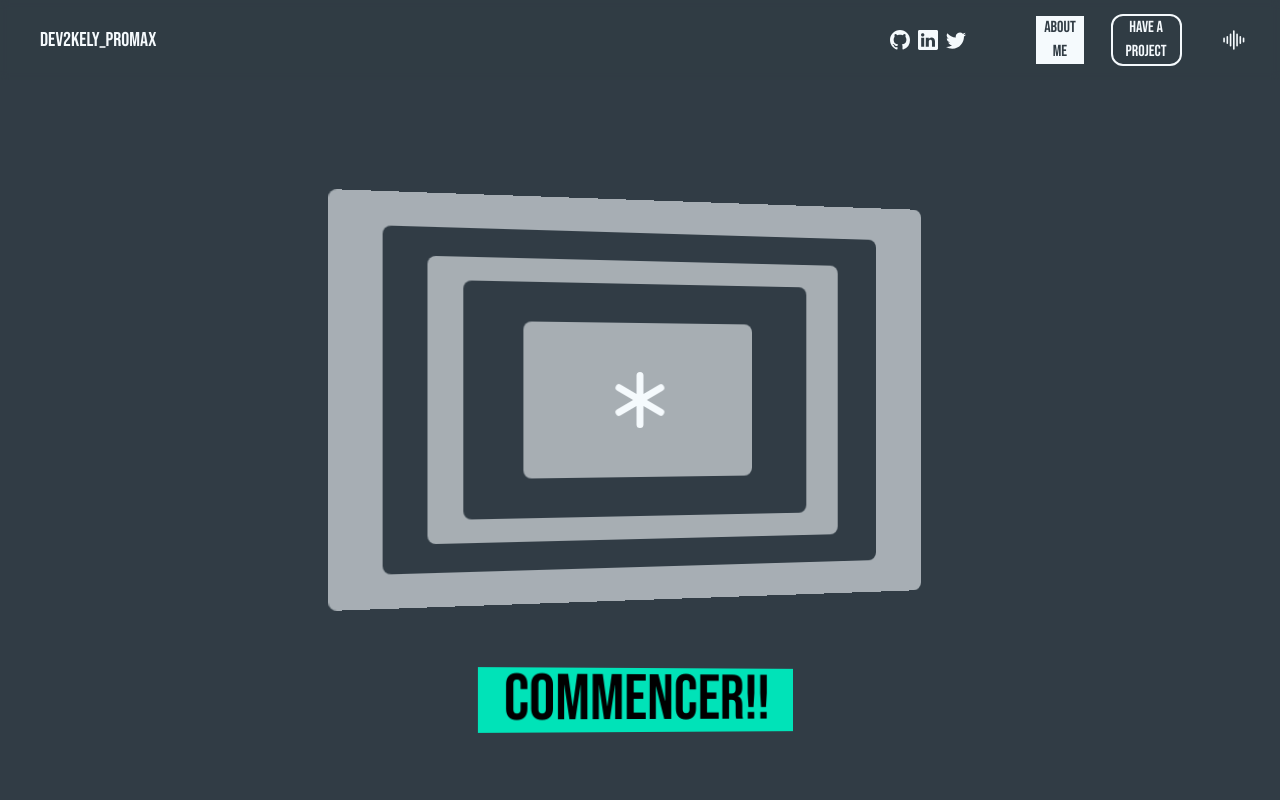
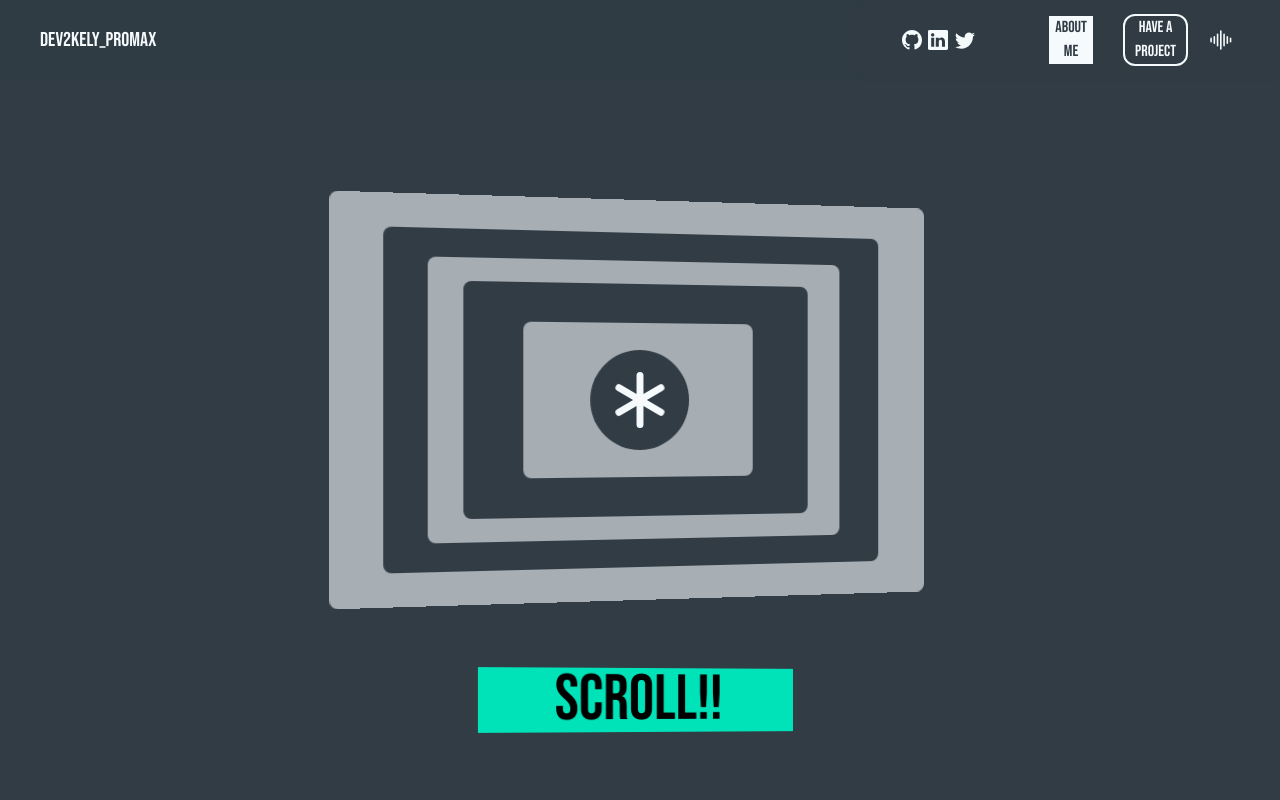
Before and after one commit to THE-AUDIO/gsap-motion, an Angular app: page / in a window 1280 px wide. Shown: the top 800 px of the page. Built offline with nearby package versions, Linux system fonts and the light colour scheme.

Commit message:
anim text

```diff
--- a/src/app/app.component.html
+++ b/src/app/app.component.html
@@ -5,51 +5,60 @@
         <li class="text-over text-xl w-1/3 h-full flex justify-start items-center">
           <span class="ml-10">Dev2Kely_ProMax</span>
         </li>
-        <li class="w-1/3">
-          <div class="w-full flex justify-around items-center">
-            <div class="w-1/5 flex justify-around items-center">
-              <ul class="w-full flex justify-around items-center">
-                <li class="w-max">
+        <li class="w-1/2 xl:w-1/3 flex justify-end xl:justify-center items-center h-full relative bg-transparent">
+          <svg (click)="this.ToogleMenu()" xmlns="http://www.w3.org/2000/svg" width="36" height="36"  class="bi bi-list-nested fill-over flex xl:hidden mr-10 cursor-pointer" viewBox="0 0 16 16">
+            <path fill-rule="evenodd" d="M4.5 11.5A.5.5 0 0 1 5 11h10a.5.5 0 0 1 0 1H5a.5.5 0 0 1-.5-.5m-2-4A.5.5 0 0 1 3 7h10a.5.5 0 0 1 0 1H3a.5.5 0 0 1-.5-.5m-2-4A.5.5 0 0 1 1 3h10a.5.5 0 0 1 0 1H1a.5.5 0 0 1-.5-.5"/>
+          </svg>
+          <div class="trans xl:w-full flex justify-start xl:justify-around items-center flex-col absolute top-0 xl:relative xl:flex-row h-screen w-full xl:h-max bg-black/85 p-4 z-50 backdrop-blur-sm xl:bg-transparent -right-full xl:right-0" [ngClass]="{'!right-0': menuState}">
+            <div class="w-full xl:w-1/5 flex justify-center items-center h-1/4 xl:h-max  relative">
+              <svg (click)="this.ToogleMenu()" xmlns="http://www.w3.org/2000/svg" width="36" height="36" class="bi bi-justify-right absolute top-4 right-4 fill-over cursor-pointer flex xl:hidden" viewBox="0 0 16 16">
+                <path fill-rule="evenodd" d="M6 12.5a.5.5 0 0 1 .5-.5h7a.5.5 0 0 1 0 1h-7a.5.5 0 0 1-.5-.5m-4-3a.5.5 0 0 1 .5-.5h11a.5.5 0 0 1 0 1h-11a.5.5 0 0 1-.5-.5m0-3a.5.5 0 0 1 .5-.5h11a.5.5 0 0 1 0 1h-11a.5.5 0 0 1-.5-.5m0-3a.5.5 0 0 1 .5-.5h11a.5.5 0 0 1 0 1h-11a.5.5 0 0 1-.5-.5"/>
+              </svg>
+              <ul class="w-full flex justify-around items-start tracking-[.15rem] xl:items-center flex-col xl:flex-row h-full xl:h-max">
+                <li class="w-max xl:w-max flex justify-center items-center">
                   <svg xmlns="http://www.w3.org/2000/svg" width="20" height="20" class="bi bi-github fill-over"
                     viewBox="0 0 16 16">
                     <path
                       d="M8 0C3.58 0 0 3.58 0 8c0 3.54 2.29 6.53 5.47 7.59.4.07.55-.17.55-.38 0-.19-.01-.82-.01-1.49-2.01.37-2.53-.49-2.69-.94-.09-.23-.48-.94-.82-1.13-.28-.15-.68-.52-.01-.53.63-.01 1.08.58 1.23.82.72 1.21 1.87.87 2.33.66.07-.52.28-.87.51-1.07-1.78-.2-3.64-.89-3.64-3.95 0-.87.31-1.59.82-2.15-.08-.2-.36-1.02.08-2.12 0 0 .67-.21 2.2.82.64-.18 1.32-.27 2-.27s1.36.09 2 .27c1.53-1.04 2.2-.82 2.2-.82.44 1.1.16 1.92.08 2.12.51.56.82 1.27.82 2.15 0 3.07-1.87 3.75-3.65 3.95.29.25.54.73.54 1.48 0 1.07-.01 1.93-.01 2.2 0 .21.15.46.55.38A8.01 8.01 0 0 0 16 8c0-4.42-3.58-8-8-8" />
                   </svg>
+                  <span class="ml-2 text-over text-lg flex xl:hidden">GiHub</span>
                 </li>
-                <li class="w-max">
+                <li class="w-max flex justify-start items-center">
                   <svg xmlns="http://www.w3.org/2000/svg" width="20" height="20" class="bi bi-linkedin fill-over"
                     viewBox="0 0 16 16">
                     <path
                       d="M0 1.146C0 .513.526 0 1.175 0h13.65C15.474 0 16 .513 16 1.146v13.708c0 .633-.526 1.146-1.175 1.146H1.175C.526 16 0 15.487 0 14.854zm4.943 12.248V6.169H2.542v7.225zm-1.2-8.212c.837 0 1.358-.554 1.358-1.248-.015-.709-.52-1.248-1.342-1.248S2.4 3.226 2.4 3.934c0 .694.521 1.248 1.327 1.248zm4.908 8.212V9.359c0-.216.016-.432.08-.586.173-.431.568-.878 1.232-.878.869 0 1.216.662 1.216 1.634v3.865h2.401V9.25c0-2.22-1.184-3.252-2.764-3.252-1.274 0-1.845.7-2.165 1.193v.025h-.016l.016-.025V6.169h-2.4c.03.678 0 7.225 0 7.225z" />
                   </svg>
+                  <span class="ml-2 text-over text-lg flex xl:hidden">LinkedIn</span>
                 </li>
-                <li>
+                <li class="w-max flex justify-start items-center">
                   <svg xmlns="http://www.w3.org/2000/svg" width="20" height="20" class="bi bi-twitter fill-over"
                     viewBox="0 0 16 16">
                     <path
                       d="M5.026 15c6.038 0 9.341-5.003 9.341-9.334q.002-.211-.006-.422A6.7 6.7 0 0 0 16 3.542a6.7 6.7 0 0 1-1.889.518 3.3 3.3 0 0 0 1.447-1.817 6.5 6.5 0 0 1-2.087.793A3.286 3.286 0 0 0 7.875 6.03a9.32 9.32 0 0 1-6.767-3.429 3.29 3.29 0 0 0 1.018 4.382A3.3 3.3 0 0 1 .64 6.575v.045a3.29 3.29 0 0 0 2.632 3.218 3.2 3.2 0 0 1-.865.115 3 3 0 0 1-.614-.057 3.28 3.28 0 0 0 3.067 2.277A6.6 6.6 0 0 1 .78 13.58a6 6 0 0 1-.78-.045A9.34 9.34 0 0 0 5.026 15" />
                   </svg>
+                  <span class="ml-2 text-over text-lg flex xl:hidden">Twiter</span>
                 </li>
-
               </ul>
             </div>
-            <div class="w-1/2  flex justify-around items-center">
-              <ul class="w-full flex justify-around items-center">
-                <li class="w-1/3">
+            <div class="w-full xl:w-1/2  flex justify-center items-start xl:items-center h-1/4 xl:h-max">
+              <ul class="w-full h-full flex justify-around items-center flex-col-reverse xl:flex-row">
+                <li class="w-full xl:w-1/3 flex justify-start xl:justify-center items-center h-1/3 xl:h-max">
                   <button
                     class="w-2/3 text-primary z-10 relative overflow-hidden bg-over flex justify-center items-cente0">
                     <span class="relative z-10">ABOUT ME</span>
                   </button>
                 </li>
-                <li class="w-1/2">
+                <li class="w-full xl:w-1/2 flex justify-start xl:justify-center items-center h-1/3 xl:h-max">
                   <button class="border-2 border-over rounded-xl w-2/3 text-over">HAVE A PROJECT</button>
                 </li>
-                <li class="w-max h-full">
+                <li class="w-full xl:w-max flex justify-start xl:justify-center items-center h-1/3 xl:h-max">
                   <svg xmlns="http://www.w3.org/2000/svg" width="26" height="26" class="bi bi-soundwave fill-over"
                     viewBox="0 0 16 16">
                     <path fill-rule="evenodd"
                       d="M8.5 2a.5.5 0 0 1 .5.5v11a.5.5 0 0 1-1 0v-11a.5.5 0 0 1 .5-.5m-2 2a.5.5 0 0 1 .5.5v7a.5.5 0 0 1-1 0v-7a.5.5 0 0 1 .5-.5m4 0a.5.5 0 0 1 .5.5v7a.5.5 0 0 1-1 0v-7a.5.5 0 0 1 .5-.5m-6 1.5A.5.5 0 0 1 5 6v4a.5.5 0 0 1-1 0V6a.5.5 0 0 1 .5-.5m8 0a.5.5 0 0 1 .5.5v4a.5.5 0 0 1-1 0V6a.5.5 0 0 1 .5-.5m-10 1A.5.5 0 0 1 3 7v2a.5.5 0 0 1-1 0V7a.5.5 0 0 1 .5-.5m12 0a.5.5 0 0 1 .5.5v2a.5.5 0 0 1-1 0V7a.5.5 0 0 1 .5-.5" />
                   </svg>
+                  <span class="ml-2 flex xl:hidden text-over text-lg">Audio</span>
                 </li>
               </ul>
             </div>
@@ -58,12 +67,12 @@
       </ul>
     </nav>
     <section #wel  class="h-screen w-full bg-primary z-40 flex justify-center items-center flex-col fixed top-0">
-      <div class="t3d h-[400px] w-[600px] bg-over/60 flex justify-center items-center rounded-lg">
+      <div class="anim t3d h-[400px] w-[600px] bg-over/60 flex justify-center items-center rounded-lg">
           <span class="w-5/6 h-5/6 bg-primary flex justify-center items-center rounded-lg">
             <span class="w-5/6 h-5/6 bg-over/60 flex justify-center items-center rounded-lg">
               <span class="w-5/6 h-5/6 bg-primary flex justify-center items-center rounded-lg">
                 <span class="w-2/3 h-2/3 bg-over/60 flex justify-center items-center rounded-lg">
-                  <span class="w-2/3 h-2/3 bg-transparent flex justify-center items-center relative rounded-lg">
+                  <span class="w-[100px] h-[100px] bg-primary flex justify-center items-center relative rounded-full">
                     <svg #svg xmlns="http://www.w3.org/2000/svg" width="56" height="56" class="bi bi-asterisk fill-over absolute" viewBox="0 0 16 16">
                       <path d="M8 0a1 1 0 0 1 1 1v5.268l4.562-2.634a1 1 0 1 1 1 1.732L10 8l4.562 2.634a1 1 0 1 1-1 1.732L9 9.732V15a1 1 0 1 1-2 0V9.732l-4.562 2.634a1 1 0 1 1-1-1.732L6 8 1.438 5.366a1 1 0 0 1 1-1.732L7 6.268V1a1 1 0 0 1 1-1"/>
                     </svg>
@@ -75,25 +84,38 @@
       </div>
       <div class="wel1 flex justify-center items-center w-full h-[200px] absolute bottom-0">
         <button class="t3d w-full h-[8vh] relative flex justify-center items-center">
-          <span class=" text-[4rem] w-1/4 h-full flex justify-center items-center top-0 left-0 !bg-secondary">COMMENCER!!</span>
+          <span class=" text-[4rem] w-1/4 h-full flex justify-center items-center top-0 left-0 !bg-secondary">SCROLL!!</span>
         </button>
       </div>
     </section>
-    <section class="h-screen w-full fixed bg-primary z-30 flex justify-center items-center">
-        <div class="t3d bg-over h-[200px] w-[250px]">
+
+    <section class="h-screen w-full fixed bg-primary z-30 flex justify-center items-center p-10">
+      <div #hello id="hello" class="text-primary overflow-hidden z-10 text-[10rem] bg-secondary flex  justify-center items-center h-[400px] w-[400px] rounded-full relative">
+          <img ngSrc="assets/image/sun.jpeg" priority fill alt="sun">
+          <span>H</span>
+          <span>E</span>
+          <span>L</span>
+          <span>L</span>
+          <span>O</span>
+          <div class="absolute w-full h-1 bg-primary"></div>
         </div>
     </section>
+
+   <section class="w-full h-max">
     <section class="h-screen w-full z-10 bg-primary"></section>
     <section class="hiddenWell h-[50vh] w-full z-10 bg-primary"></section>
     <section class="hiddenWell1 h-[10vh] w-full z-10 bg-primary"></section>
     <section class="h-screen w-full z-10 bg-primary"></section>
+    <section class="anim-hello w-full z-10 bg-primary"></section>
+    <section class="h-[20vh]"></section>
+   </section>
 
 
     <div #ref class="more fixed top-1/3 left-10  h-1/2 w-1/4 rounded-full z-50 opacity-0 scale-0">
       <div class="text flex justify-around items-center flex-col">
-        <span class="text-[6rem]">WEBSITE</span>
-        <span class="text-[6rem]" [style.color]="color" #texte>{{this.nom}}</span>
-        <button class="btn w-1/2 bg-yellow-600 h-32 text-[4rem]">OPPEN</button>
+        <span class="text-[4rem] xl:text-[6rem]">WEBSITE</span>
+        <span class="text-[4rem] xl:text-[6rem]" [style.color]="color" #texte>{{this.nom}}</span>
+        <button class="btn w-1/2 bg-yellow-600 h-max text-[2rem] xl:text-[4rem] text-primary">OPPEN</button>
       </div>
     </div>
 
@@ -112,4 +134,10 @@
       </div>
       }
     </section>
+    <div class="relative z-40 flex justify-center items-center">
+      <span class="text-[3rem] text-white underline cursor-pointer hover:text-secondary trans">click for more</span>
+    </div>
+    <section class="h-screen w-full bg-primary z-40 relative">
+
+    </section>
   </div>
--- a/src/app/app.component.scss
+++ b/src/app/app.component.scss
@@ -6,9 +6,23 @@
     transform: perspective(1000px) rotateY(10deg) rotateX(0deg);
 
 }
+.trans{
+    transition: 500ms ease-in-out;
+}
 
 .t3d{
     transform: perspective(1000px) rotateY(10deg) rotateX(0deg);
+}
+.anim{
+    animation: t3d 2s infinite ease-in-out alternate;
+    @keyframes t3d {
+        0%{
+            transform: perspective(1000px) rotateY(20deg) rotateX(0deg);
+        }
+        100%{
+        transform: perspective(1000px) rotateY(0deg) rotateX(0);
+        }
+    }
 }
 .btn-more{
     position: relative !important;
@@ -44,3 +58,6 @@
 
     }
 }
+#hello span{
+    text-shadow: 4px 4px 0px #000000
+}
--- a/src/app/app.component.ts
+++ b/src/app/app.component.ts
@@ -1,4 +1,4 @@
-import { isPlatformBrowser } from '@angular/common';
+import { CommonModule, isPlatformBrowser } from '@angular/common';
 import { AfterViewInit, Component, ElementRef, HostListener, Inject, NgZone, OnInit, PLATFORM_ID, QueryList, Renderer2, viewChild, ViewChild, ViewChildren } from '@angular/core';
 import { NgOptimizedImage } from '@angular/common'
 import { gsap } from "gsap";
@@ -8,7 +8,7 @@ gsap.registerPlugin(ScrollTrigger)
 @Component({
   selector: 'app-root',
   standalone: true,
-  imports: [NgOptimizedImage],
+  imports: [NgOptimizedImage, CommonModule],
   templateUrl: './app.component.html',
   styleUrl: './app.component.scss'
 })
@@ -23,9 +23,11 @@ export class AppComponent implements AfterViewInit , OnInit{
   }
   nom: String = "sports-car ";
   color: String = "#00e3b8";
+  menuState: Boolean = false;
   @ViewChild('wel') wel!: ElementRef;
   @ViewChild('svg') svg!: ElementRef;
   @ViewChild('ref') ref!: ElementRef;
+  @ViewChild('hello') helloRef!: ElementRef;
 
   imageUrl = [
     {nom:"sports-car", color:"#00e3b8"},
@@ -36,6 +38,9 @@ export class AppComponent implements AfterViewInit , OnInit{
     {nom:"Red-sunset", color:"#f5fafd"}
   ]
 
+  ToogleMenu(){
+      this.menuState =!this.menuState
+  }
   cardAnim(classe: string, title:string, color:string){
     gsap.to(classe,{
       duration:.25,
@@ -79,13 +84,12 @@ export class AppComponent implements AfterViewInit , OnInit{
             scrub:1,
           }
         })
-        tl.to(this.wel.nativeElement,{
+        gsap.to(this.wel.nativeElement,{
           duration:3,
           scale:5,
           width:"100%",
           height:"100%",
           rotate:-30,
-          y:200,
           opacity:0,
           scrollTrigger:{
             trigger:".hiddenWell1",
@@ -105,6 +109,21 @@ export class AppComponent implements AfterViewInit , OnInit{
             scrub:1 ,
           }
         })
+        const spans = this.helloRef.nativeElement.querySelectorAll('span');
+        gsap.set(spans, { y: -100, opacity: 0.8 });
+        gsap.timeline().to(spans, {
+          y:100,
+          opacity:1,
+          stagger: 0.5,
+          duration: 5,
+          ease: "back",
+          scrollTrigger:{
+            trigger:'.anim-hello',
+            start:"top 100%",
+            end:"top 70%",
+            scrub:1
+          }
+        })
         this.lunchAnim();
 
       }
```
Also changed, not shown: public/assets/image/sun.jpeg (added).
